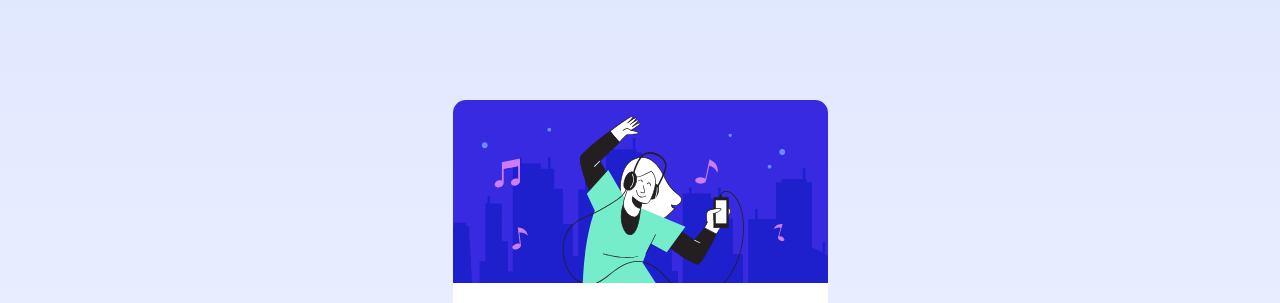
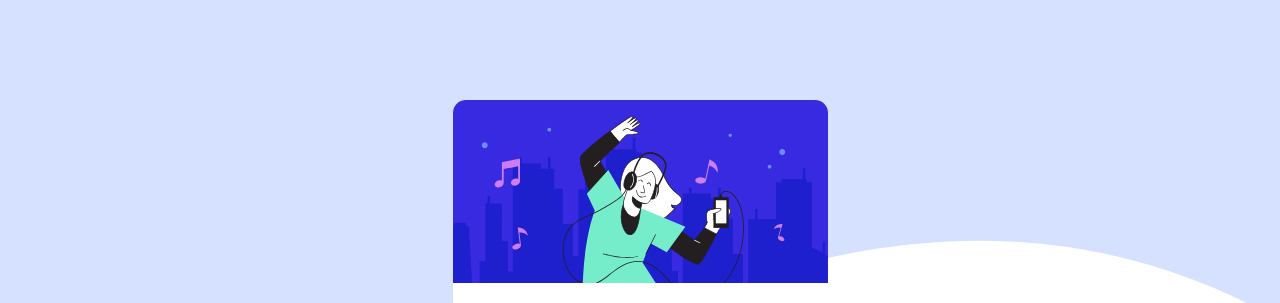
Before and after one commit to Kivi02/OrderSummary, a plain HTML site: page index.html in a window 1280 px wide. Shown: the top 303 px of the page. Drawn offline with Linux system fonts and the light colour scheme.

Commit message:
Background-image update

```diff
--- a/Style.css
+++ b/Style.css
@@ -12,7 +12,10 @@
 }
 
 body{
-   background: linear-gradient(var(--Paleblue), var(--Verypaleblue));
+   background-image:  url(images/pattern-background-desktop.svg);
+   background-position: center top;
+   background-size: 100% 50%;
+   background-repeat: no-repeat;
    display: flex;
    flex-direction: column;
    align-items: center;
```
